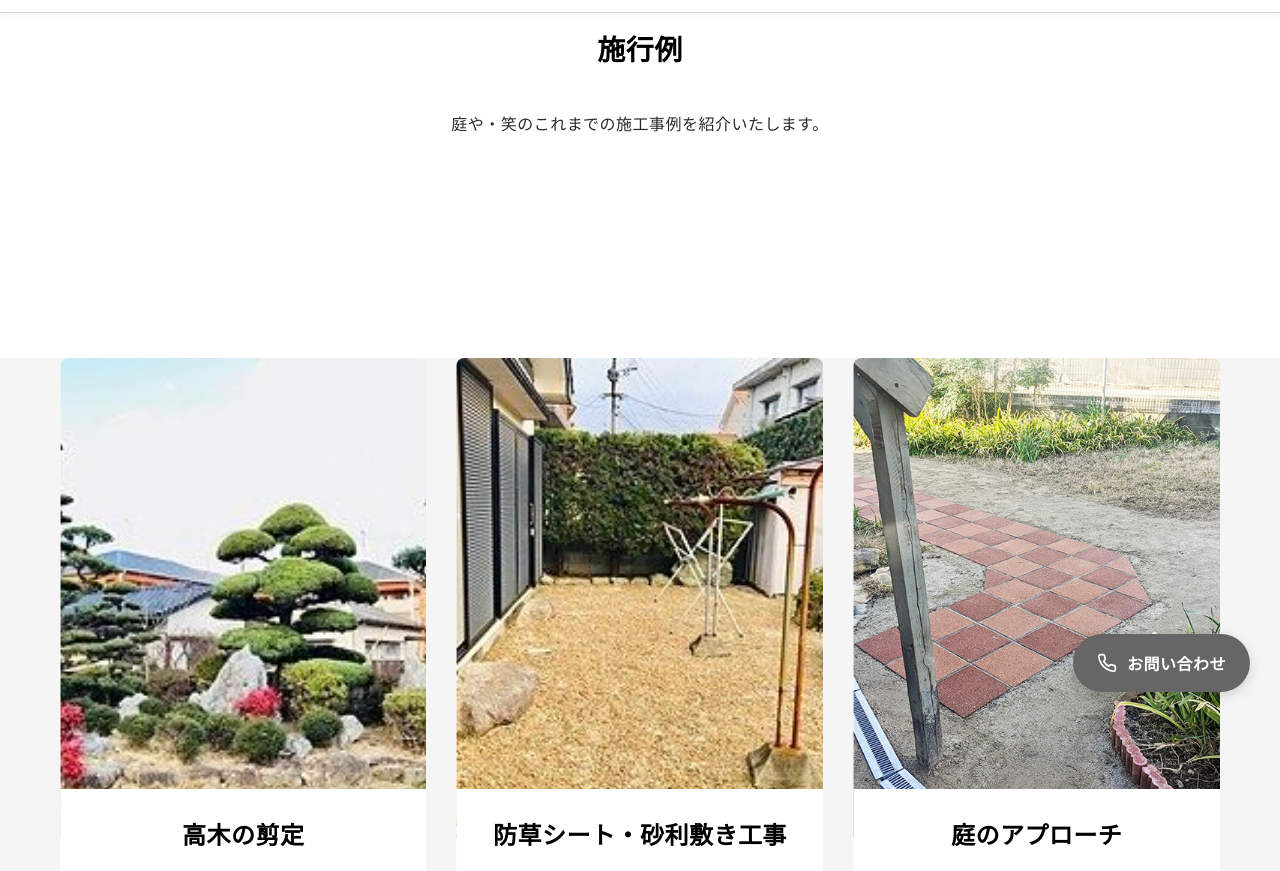
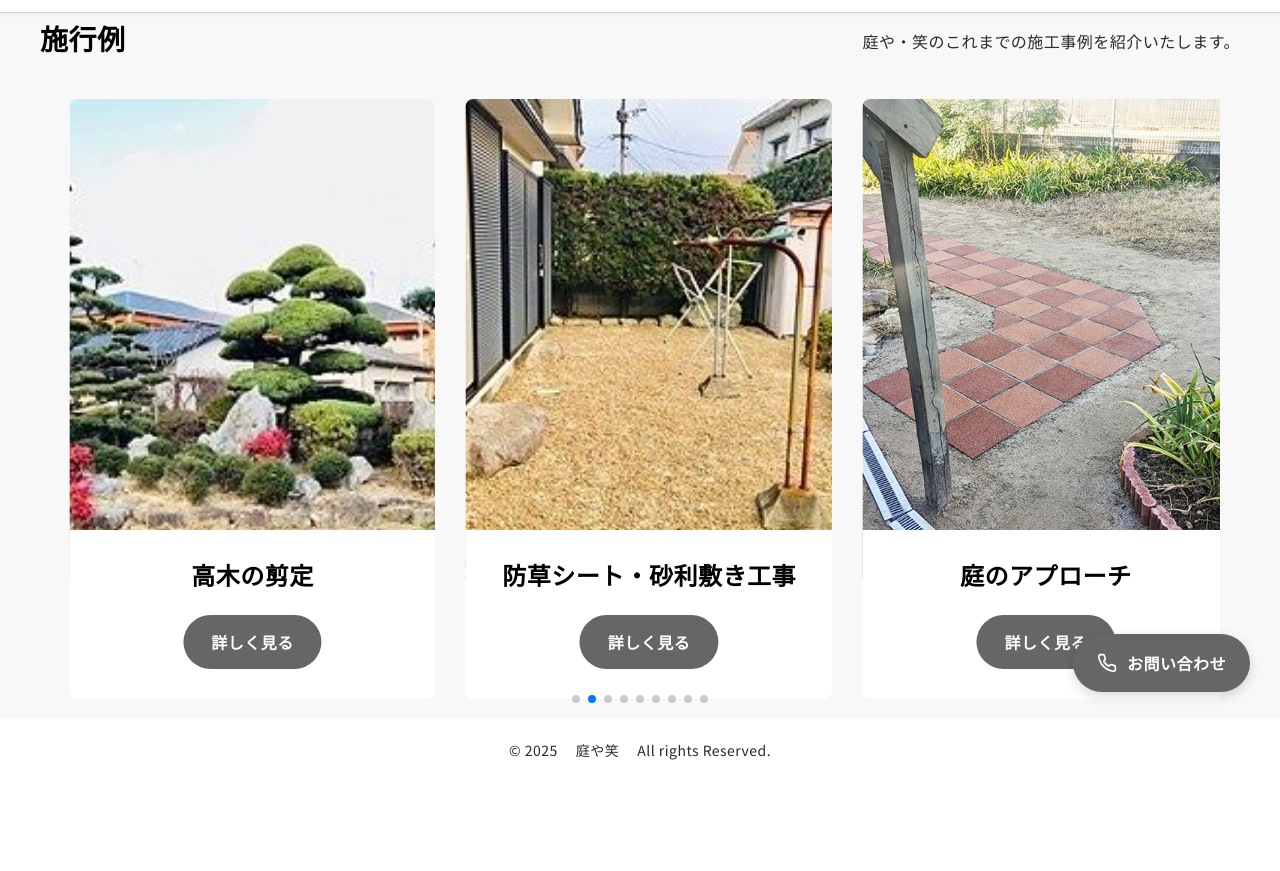
Before and after one commit to parineko/NiWaYa-Syo_demo, an Astro site: page /case-stady in a window 1280 px wide. Shown: the part 78-949 px from the top of the page. After the commit the page ends 860 px from the top, so only its background shows below. Built offline with nearby package versions, Linux system fonts and the light colour scheme; Astro itself is replaced by a stand-in of ours.

Commit message:
施工例OKフォント前

```diff
--- a/src/components/CaseStudySlider.astro
+++ b/src/components/CaseStudySlider.astro
@@ -82,12 +82,12 @@ const caseStudies = [
     position: relative;
     width: 100%;
     padding: 0 20px;
-    margin: 60px 0;
+    margin: 0;
   }
 
   .case-study-swiper {
     width: 100%;
-    padding-bottom: 50px;
+    padding-bottom: 20px;
   }
 
   .case-study-slide {
--- a/src/pages/case-stady.astro
+++ b/src/pages/case-stady.astro
@@ -6,20 +6,23 @@ import FloatingContactButton from '../components/FloatingContactButton.astro';
 ---
 
 <BaseLayout title="施行例 - 福岡 粕屋の造園 庭の事なら「庭や・笑」" currentPage="case-stady">
-    <PageHeader title="施行例" />
-
-    <!-- 紹介文 -->
-    <section class="case-intro-section u-section" style="padding: 10px 0 100px 0; background: #ffffff;">
+    <!-- タイトルと紹介文（1行） -->
+    <section class="case-intro-section u-section" style="padding: 10px 0 20px 0 !important; margin-bottom: 0 !important; background: #f8f8f8;">
         <div class="container u-container">
-            <p style="font-size: 16px; line-height: 1.8; color: #2a2a2a; font-family: 'Noto Sans JP', sans-serif; text-align: center; margin: 0 0 40px 0;">
-                庭や・笑のこれまでの施工事例を紹介いたします。
-            </p>
+            <div style="display: flex; justify-content: space-between; align-items: center; flex-wrap: wrap; gap: 10px;">
+                <h1 style="font-size: 28px; font-weight: 600; font-family: 'Noto Serif JP', serif; color: #000000; margin: 0;">
+                    施行例
+                </h1>
+                <p style="font-size: 16px; line-height: 1.8; color: #2a2a2a; font-family: 'Noto Sans JP', sans-serif; margin: 0;">
+                    庭や・笑のこれまでの施工事例を紹介いたします。
+                </p>
+            </div>
         </div>
     </section>
 
     <!-- 主要施工例スライダー -->
-    <section class="case-study-slider-section u-section" style="padding: 100px 0; background: #f5f5f5;">
-        <div class="container u-container">
+    <section class="case-study-slider-section u-section" style="padding: 20px 0 0 0 !important; margin-bottom: 0 !important; background: #f8f8f8 !important; padding-bottom: 0 !important;">
+        <div class="container u-container" style="padding-bottom: 0;">
             <CaseStudySlider client:load />
         </div>
     </section>
--- a/src/pages/index.astro
+++ b/src/pages/index.astro
@@ -9,7 +9,7 @@ import FloatingContactButton from '../components/FloatingContactButton.astro';
     <HeroSlider client:load />
 
     <!-- モットーセクション -->
-    <section class="motto-section u-section" style="padding: 10px 0 0 !important; margin-bottom: 0 !important; min-height: auto !important; background: #ffffff;">
+    <section class="motto-section u-section" style="padding: 10px 0 0 !important; margin-bottom: 0 !important; min-height: auto !important; background: #f8f8f8;">
         <div class="container u-container">
             <div style="text-align: center;">
                 <p style="font-size: 27px; line-height: 2.0; color: #2a2a2a; font-family: 'Noto Serif JP', 'Yu Mincho', 'Hiragino Mincho ProN', serif; margin: 0 0 10px 0; letter-spacing: 0.05em;">
--- a/src/styles/base.css
+++ b/src/styles/base.css
@@ -801,10 +801,10 @@ section:not(.u-section) {
 
 /* 繝輔ャ繧ｿ繝ｼ */
 .site-footer {
-    background-color: var(--bg-light);
-    padding: 30px 0;
-    text-align: center;
-    margin-top: 60px;
+    background-color: #ffffff;
+    padding: 20px 0;
+    text-align: center;
+    margin-top: 0;
 }
 
 .copyright {
```
